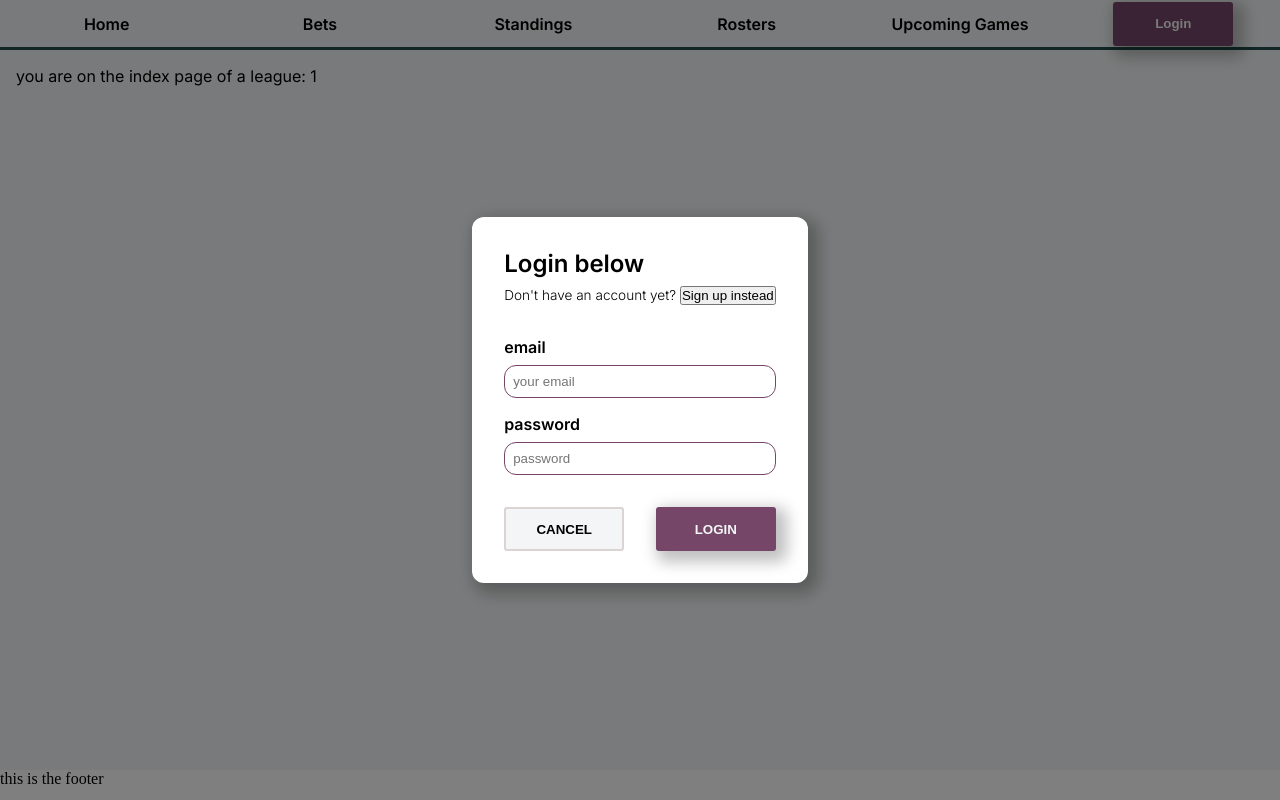
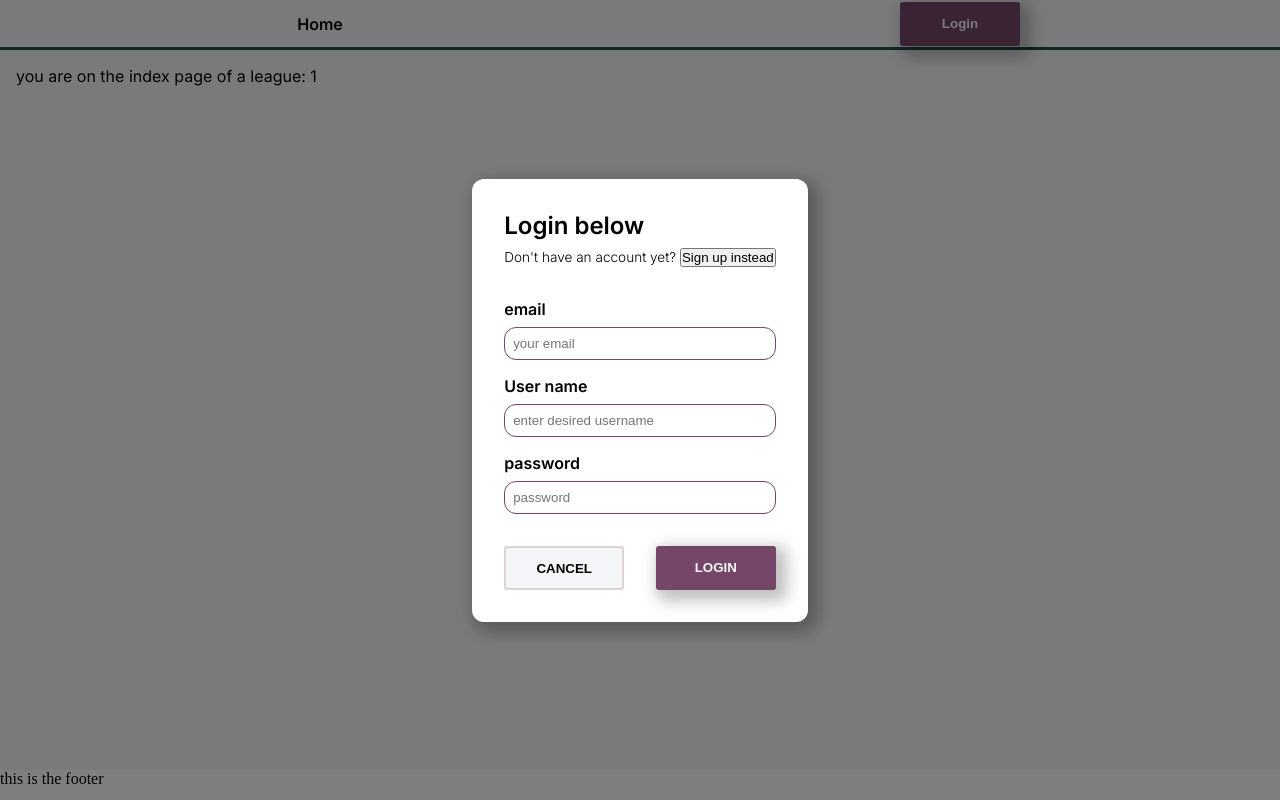
Before and after one commit to TYLER-JM/team-fantasy, a Next.js app: page /league/1 in a window 1280 px wide. Both pictures are taken after a click on the button "Login". Built offline with nearby package versions, Linux system fonts and the light colour scheme; no server answers.

Commit message:
updates nav to check for logged in user, adds username to login form

```diff
--- a/src/components/AuthButton.tsx
+++ b/src/components/AuthButton.tsx
@@ -21,10 +21,19 @@ export default function AuthButton() {
     const formData = new FormData(event.target)
     const email = formData.get('email') as string
     const password = formData.get('password') as string
+    const username = formData.get('username') as string
     let supabaseRes: {data: any, error: any}
 
     if (signupMode) {
-      supabaseRes = await supabase.auth.signUp({email, password})
+      supabaseRes = await supabase.auth.signUp({
+        email,
+        password,
+        options: {
+          data: {
+            username
+          }
+        }
+      })
     } else {
       supabaseRes = await supabase.auth.signInWithPassword({email, password})
     }
--- a/src/components/NavHeader.js
+++ b/src/components/NavHeader.js
@@ -3,17 +3,19 @@ import AuthButton from "./AuthButton";
 import styles from "../styles/NavHeader.module.css"
 import { Inter, Fira_Sans } from "next/font/google";
 import { useRouter } from "next/router";
-import { useState } from "react";
+import { useContext, useState } from "react";
+import { AuthContext } from "@/context/AuthContext";
 
 const inter = Inter({ subsets: ["latin"] });
 const fira = Fira_Sans({subsets: ['latin'], weight: '200'})
 
 export default function NavHeader() {
+  const auth = useContext(AuthContext)
   const router = useRouter()
   const [displayed, setDisplayed] = useState(false);
   let links = [{path: '/', label: 'Home'},]
 
-  if (router.pathname.startsWith('/league')) {
+  if (auth.user && router.pathname.startsWith('/league')) {
     links = [
       ...links,
       {path: `/league/${router.query.id}/bets`, label: 'Bets'},
@@ -21,7 +23,7 @@ export default function NavHeader() {
       {path: `/league/${router.query.id}/rosters`, label: 'Rosters'},
       {path: `/league/${router.query.id}/games/upcoming`, label: 'Upcoming Games'},
     ]
-  } else {
+  } else if (auth.user) {
     links = [
       {path: '/', label: 'Home'},
       {path: '/profile', label: 'Profile'},
--- a/src/components/auth/LoginForm.tsx
+++ b/src/components/auth/LoginForm.tsx
@@ -3,6 +3,7 @@ import { useState } from "react"
 export default function LoginForm({errorMessage, signupMode, setSignupMode, handleSubmit, cancel}) {
   const [email, setEmail] = useState('')
   const [password, setPassword] = useState('')
+  const [username, setUsername] = useState('')
 
   return (
     <form onSubmit={handleSubmit} className='form'>
@@ -22,6 +23,12 @@ export default function LoginForm({errorMessage, signupMode, setSignupMode, hand
           <input name="email" className="form-input" value={email} type="email" placeholder="your email" onChange={(e) => setEmail(e.target.value)}></input>
         </div>
         <div className="form-group">
+          <label htmlFor="username" className="form-label">
+            User name
+          </label>
+          <input type="text" className="form-input" name="username" placeholder="enter desired username" onChange={e => setUsername(e.target.value)}/>
+        </div>
+        <div className="form-group">
           <label htmlFor="password" className="form-label">
             password
           </label>
```
